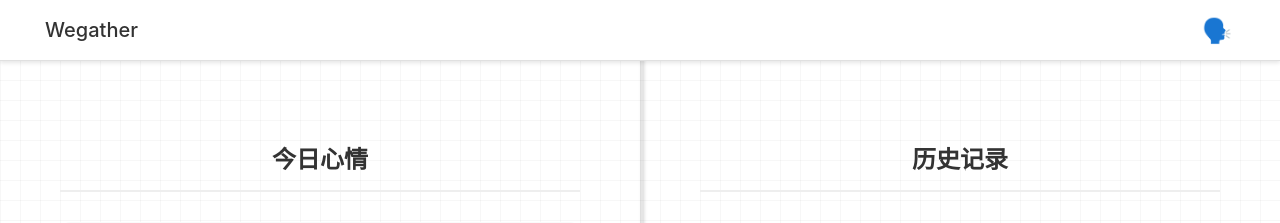
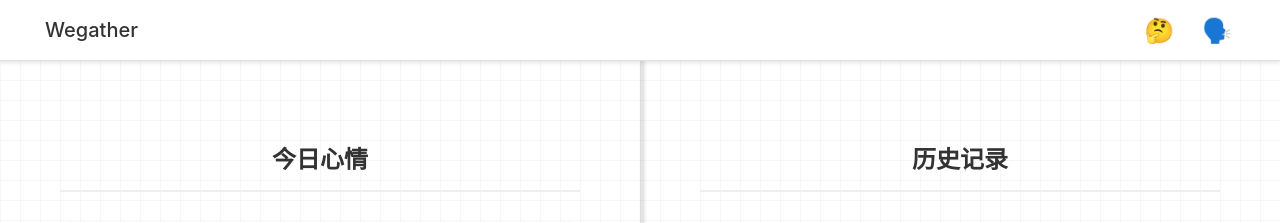
Before and after one commit to EVAtalentworker/mental-room, a Flask app: page /mental_diary in a window 1280 px wide. Shown: the top 223 px of the page. Run offline with Flask 2, Linux system fonts and the light colour scheme.

Commit message:
Add files via upload

```diff
--- a/speech_recognition_project/main.py
+++ b/speech_recognition_project/main.py
@@ -129,6 +129,10 @@ def index():
 def qa():
     return render_template('qa.html')
 
+@app.route('/mood_analysis')
+def mood_analysis():
+    return render_template('mood_analysis.html')
+
 @app.route('/start_recording', methods=['POST'])
 def start_recording():
     global speech_recognizer
--- a/speech_recognition_project/static/css/diary.css
+++ b/speech_recognition_project/static/css/diary.css
@@ -333,7 +333,7 @@ body {
     color: #666;
     text-decoration: none;
     transition: all 0.3s ease;
-    margin-left: auto;
+    margin-left: 1%;
     padding: 8px;
     cursor: pointer;
 }
--- /dev/null
+++ b/speech_recognition_project/static/css/mood_analysis.css
@@ -0,0 +1,17 @@
+.mood_analysis-btn {
+    display: flex;
+    align-items: center;
+    justify-content: center;
+    font-size: 24px;
+    color: #666;
+    text-decoration: none;
+    transition: all 0.3s ease;
+    margin-left: auto;
+    padding: 8px;
+    cursor: pointer;
+}
+
+.mood_analysis-btn:hover {
+    transform: scale(1.1);
+    color: #10a37f;
+}
--- a/speech_recognition_project/templates/mental_diary.html
+++ b/speech_recognition_project/templates/mental_diary.html
@@ -5,6 +5,7 @@
     <meta name="viewport" content="width=device-width, initial-scale=1.0">
     <link rel="stylesheet" href="{{ url_for('static', filename='css/common.css') }}">
     <link rel="stylesheet" href="{{ url_for('static', filename='css/diary.css') }}">
+    <link rel="stylesheet" href="{{ url_for('static', filename='css/mood_analysis.css') }}">
     <title>心情日记</title>
 </head>
 <body>
@@ -13,6 +14,7 @@
         <!-- 在导航栏内容中添加按钮 -->
         <div class="nav-content">
             <a href="{{ url_for('index') }}" class="nav-title">Wegather</a>
+            <a href="/mood_analysis" class="mood_analysis-btn" title="心情分析">🤔</a>
             <a href="/qa" class="diary-btn" title="AI对话">🗣️</a>
         </div>
     </div>
@@ -41,6 +43,7 @@
     <!-- 在body结束标签前添加 -->
     <script src="{{ url_for('static', filename='js/qa.js') }}"></script>
     <script src="{{ url_for('static', filename='js/diary.js') }}"></script>
+    <script src="{{ url_for('static', filename='js/mood_analysis.js') }}"></script>
     <script>
         // 确保页面加载完成后初始化
         document.addEventListener('DOMContentLoaded', () => {
```
Also changed, not shown: speech_recognition_project/static/js/mood_analysis.js (added), speech_recognition_project/templates/mood_analysis.html (added).
